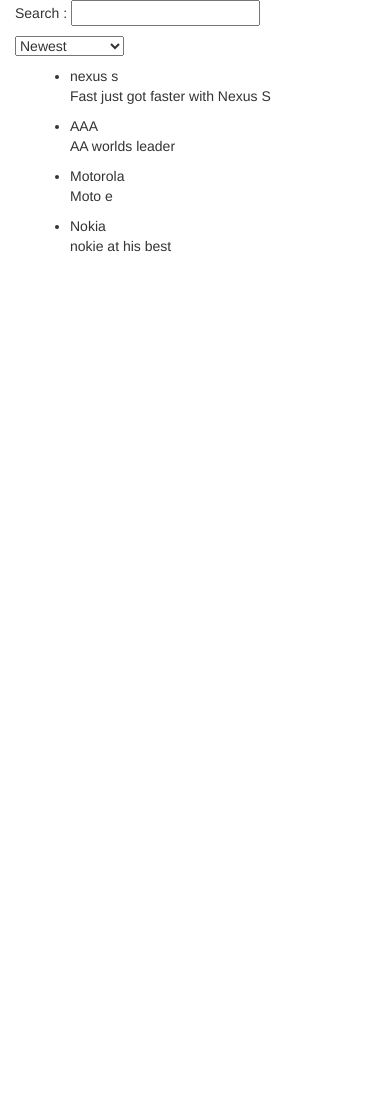
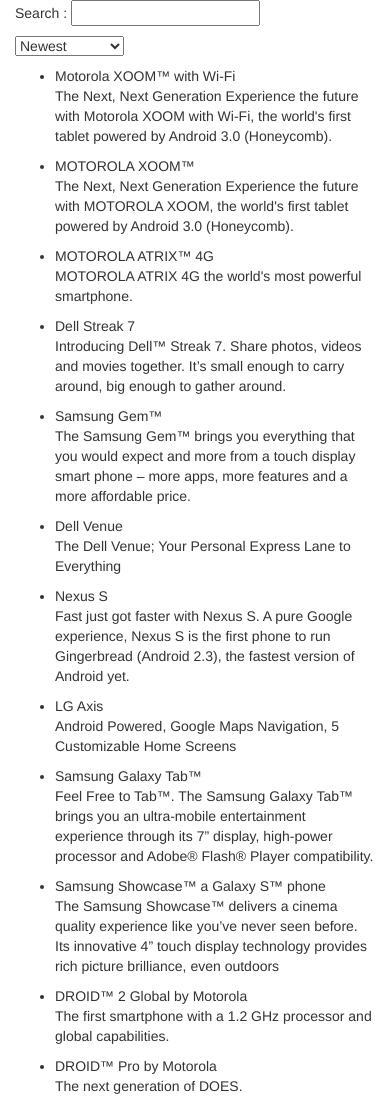
Before and after one commit to Danny2790/Angular-PhoneCatlog, a website: page app/index.html in a window 390 px wide. Shown: the top 1099 px of the page. Before the commit the page ends 844 px from the top, so only its background shows below. Drawn offline with nearby package versions, Linux system fonts and the light colour scheme.

Commit message:
use http service to get mock phone json and show in the ui

```diff
--- a/app/phone-list/phone-list.component.js
+++ b/app/phone-list/phone-list.component.js
@@ -1,29 +1,12 @@
 angular.module("phonecatApp")
     .component("phoneList", {
         templateUrl : "./phone-list/phone-list.html",
-        controller : function phoneListController(){
-            this.phones = [
-                {
-                     name : "nexus s",
-                     snippet : "Fast just got faster with Nexus S",
-                     age : 1
-                },
-                {
-                    name : "Motorola ",
-                    snippet : "Moto e",
-                    age : 2
-                },
-                {
-                    name : "Nokia ",
-                    snippet : "nokie at his best",
-                    age : 3
-                },
-                {
-                    name : "AAA",
-                    snippet : "AA worlds leader",
-                    age : 1
-                }
-             ]
-            this.orderProp = 'age';
+        controller : ['$http', function phoneListController($http){
+            var self = this; //creat an alias of controller instance
+            $http.get('phones/phones.json').then( function (response){
+                self.phones = response.data;
+            });
+            self.orderProp = 'age';
         }
-    });
+    ]
+});
--- a/app/phone-list/phone-list.html
+++ b/app/phone-list/phone-list.html
@@ -10,10 +10,8 @@
                     <option value="age">Newest</option>
                 </select>
             </p>
-
         </div>
-    </div>
-    <div class="col-md-8">
+        <div class="col-md-10">
             <ul>
                 <li ng-repeat=" phone in $ctrl.phones | filter:$ctrl.query | orderBy:$ctrl.orderProp">
                     <span>{{ phone.name }}</span>
@@ -22,3 +20,5 @@
             </ul>
         </div>
     </div>
+
+</div>
```
Lines whose indentation alone changed are shown as unchanged.
